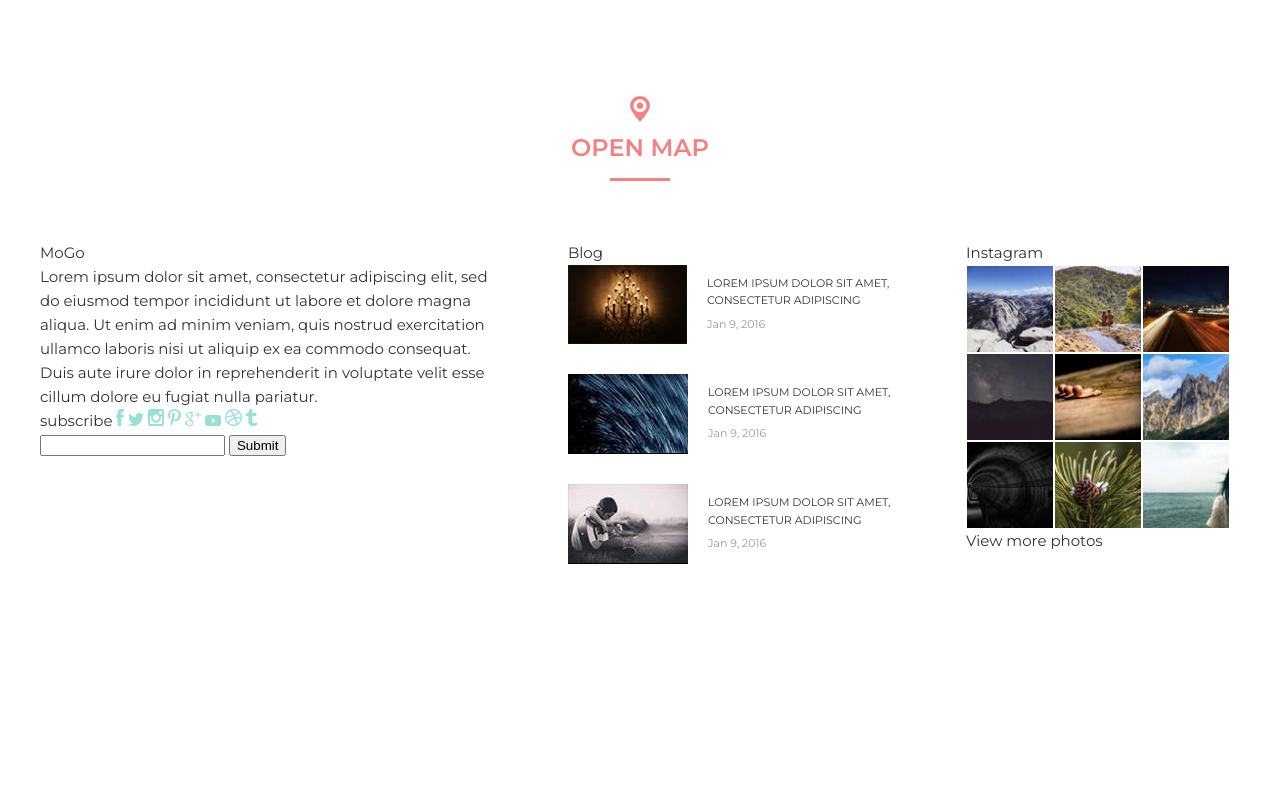
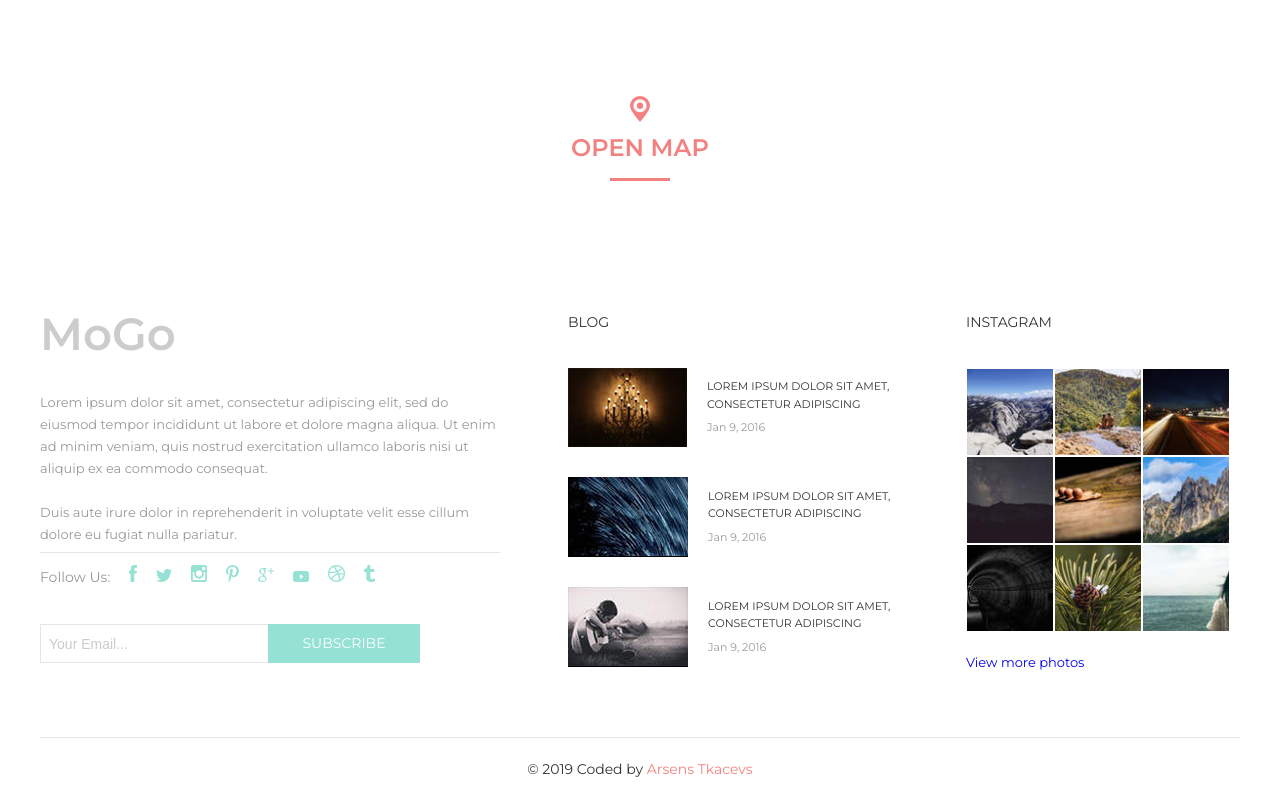
Before and after one commit to rsns/MoGo, a plain HTML site: page index.html in a window 1280 px wide. Shown: the part 8535-9335 px from the top of the page. Before the commit the page ends 9129 px from the top, so only its background shows below. Drawn offline with Linux system fonts and the light colour scheme.

Commit message:
Desktop version ready

```diff
--- a/index.html
+++ b/index.html
@@ -607,30 +607,34 @@
   <footer>
     <div class="container">
       <div class="footer__inner">
-        <div class="footer__subscribe footer__item">
+        <div class="footer__subscribe">
           <div class="footer__logo">MoGo</div>
           <div class="subscribe__text">
+            <p class="subscribe__paragraph">
               Lorem ipsum dolor sit amet, consectetur adipiscing elit, sed do eiusmod tempor incididunt ut labore et dolore magna aliqua. Ut enim ad minim veniam, quis nostrud exercitation ullamco laboris nisi ut aliquip ex ea commodo consequat.
-              <br>
+            </p>
+            <br>
+            <p class="subscribe__paragraph">
               Duis aute irure dolor in reprehenderit in voluptate velit esse cillum dolore eu fugiat nulla pariatur.
+            </p>
           </div>
           <div class="subscribe__follow">
-            subscribe
-            <img src="./images/footer/subscribe/1.png" alt="" class="follow__icon">
-            <img src="./images/footer/subscribe/2.png" alt="" class="follow__icon">
-            <img src="./images/footer/subscribe/3.png" alt="" class="follow__icon">
-            <img src="./images/footer/subscribe/4.png" alt="" class="follow__icon">
-            <img src="./images/footer/subscribe/5.png" alt="" class="follow__icon">
-            <img src="./images/footer/subscribe/6.png" alt="" class="follow__icon">
-            <img src="./images/footer/subscribe/7.png" alt="" class="follow__icon">
-            <img src="./images/footer/subscribe/8.png" alt="" class="follow__icon">
+            <span class="follow__cta">Follow Us:</span>
+            <a href="#"><img src="./images/footer/subscribe/1.png" alt="" class="follow__icon"></a>
+            <a href="#"><img src="./images/footer/subscribe/2.png" alt="" class="follow__icon"></a>
+            <a href="#"><img src="./images/footer/subscribe/3.png" alt="" class="follow__icon"></a>
+            <a href="#"><img src="./images/footer/subscribe/4.png" alt="" class="follow__icon"></a>
+            <a href="#"><img src="./images/footer/subscribe/5.png" alt="" class="follow__icon"></a>
+            <a href="#"><img src="./images/footer/subscribe/6.png" alt="" class="follow__icon"></a>
+            <a href="#"><img src="./images/footer/subscribe/7.png" alt="" class="follow__icon"></a>
+            <a href="#"><img src="./images/footer/subscribe/8.png" alt="" class="follow__icon"></a>
           </div>
           <form action="" class="subscribe__form">
-            <input type="text">
-            <input type="submit">
+            <input type="text" value="Your Email..." class="subscribe__email">
+            <a href="#" class="subscribe__button">Subscribe</a>
           </form>
         </div>
-        <div class="footer__blogposts footer__item">
+        <div class="footer__blogposts">
           <div class="blogposts__title">Blog</div>
 
           <div class="blogpost">
@@ -658,7 +662,7 @@
           </div>
         </div>
 
-        <div class="footer__instagram footer__item">
+        <div class="footer__instagram">
           <div class="instagram__title">Instagram</div>
           <div class="instagram__pictures">
             <img src="./images/footer/instagram/1.jpg" alt="" class="instragram__img">
@@ -671,8 +675,13 @@
             <img src="./images/footer/instagram/8.jpg" alt="" class="instragram__img">
             <img src="./images/footer/instagram/9.jpg" alt="" class="instragram__img">
           </div>
-          <div class="instagram__more">View more photos</div>
+          <a href="#" class="instagram__more">View more photos</a>
         </div>
+      </div>
+    </div>
+    <div class="footer__bottom">
+      <div class="bottom__text">
+          © 2019 Coded by <span class="author">Arsens Tkacevs</span>
       </div>
     </div>
   </footer>
--- a/styles.css
+++ b/styles.css
@@ -881,23 +881,95 @@ hr {
 
 
 /* Footer */
-
-
-
-/* Blogposts */
 .footer__inner {
+    padding: 70px 0 40px;
     display: flex;
     justify-content: space-between;
+    border-bottom: 1px solid #e5e5e5;
 }
 
+/* Subscribe */
 .footer__subscribe {
     max-width: 460px;
     width: 40%;
 }
 
+.subscribe__paragraph {
+    margin: 0;
+}
+
+.footer__logo {
+    margin-bottom: 35px;
+    font-size: 45px;
+    font-weight: bold;
+    line-height: 1;
+    color: #ccc;
+}
+
+.subscribe__text {
+    font-size: 13px;
+    line-height: 1.7;
+    color: #999;
+    border-bottom: 1px solid #E5E5E5;
+    padding-bottom: 7px;
+}
+
+.subscribe__follow {
+    margin-top: 12px;
+    margin-bottom: 35px;
+}
+
+.follow__cta {
+    font-size: 14px;
+    color: #999;
+}
+
+.follow__icon {
+    margin-left: 15px;
+}
+
+.subscribe__form {
+    max-width: 380px;
+    width: 100%;
+    display: flex;
+}
+
+.subscribe__email {
+    padding: 8px;
+    width: 60%;
+    font-size: 14px;
+    font-weight: 300;
+    color: #ccc;
+    border: 1px solid #e5e5e5;
+    border-right: none;
+}
+
+.subscribe__button {
+    width: 40%;
+    padding: 8px;
+    display: inline-block;
+
+    text-align: center;
+    background-color: #95E1D3;
+    font-size: 14px;
+    font-weight: 400;
+    text-decoration: none;
+    text-transform: uppercase;
+    color: #fff;
+}
+
+
+/* Blogposts */
 .footer__blogposts {
     max-width: 330px;
     width: 30%;
+}
+
+.blogposts__title {
+    margin-bottom: 35px;
+    font-size: 14px;
+    text-transform: uppercase;
+    color: #333;
 }
 
 .blogpost {
@@ -931,9 +1003,13 @@ hr {
 }
 
 
-
-
 /* Instagram */
+.instagram__title {
+    margin-bottom: 35px;
+    font-size: 14px;
+    text-transform: uppercase;
+    color: #333;
+}
 
 .footer__instagram {
     width: 25%;
@@ -950,5 +1026,26 @@ hr {
     width: 88px;
     height: 88px;
     vertical-align: middle;
+}
 
+.instagram__more {
+    font-size: 13px;
+    display: inline-block;
+    margin-top: 20px;
+    text-decoration: none;
 }
+
+/* Footer bottom */
+.footer__bottom {
+    text-align: center;
+    padding: 20px;
+}
+
+.bottom__text {
+    font-size: 14px;
+    color: #333;
+}
+
+.author {
+    color: #F38181;
+}
```
